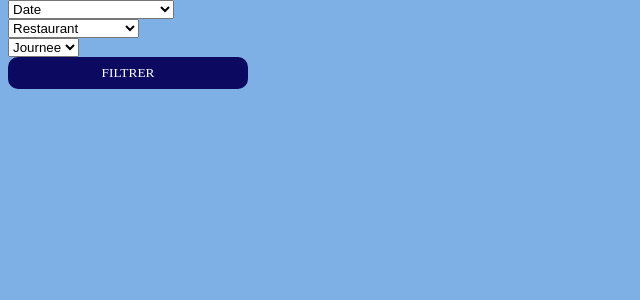
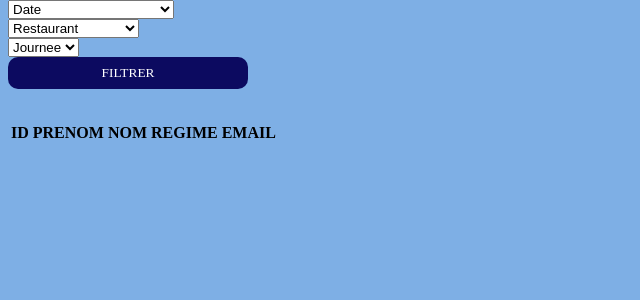
Before and after one commit to luis-doudeau/SAE-3.05, a Flask app: page /secretaireConsommateur/ in a window 1280 px wide. Shown: the part 224-524 px from the top of the page, without its empty margins (0-640 px from the left). Run offline with Flask 2, Linux system fonts and the light colour scheme; tables that the repository leaves empty hold one stand-in row (values such as "Sample post"); lists and menus that the app fills with data are empty; some web fonts are replaced.

Commit message:
Requete finale pour avoir tous les mangeurs + affichage avec flask selon les differentes methodes de triage

```diff
--- a/Developpement/app/ConnexionPythonSQL.py
+++ b/Developpement/app/ConnexionPythonSQL.py
@@ -13,20 +13,22 @@ from sqlalchemy.orm import sessionmaker
 from sqlalchemy.ext.declarative import declarative_base
 import datetime
 from datetime import date
-from Exposant import Exposant
-from Consommateur import Consommateur
-from Staff import Staff
-from Intervenant import Intervenant
-from Auteur import Auteur
-from Presse import Presse
-from Invite import Invite
-from Participant import Participant
-from Loger import Loger
-from Hotel import Hotel
-from Manger import Manger
-from Repas import Repas
-from Creneau import Creneau
-from Restaurant import Restaurant
+from .Exposant import Exposant
+from .Consommateur import Consommateur
+from .Staff import Staff
+from .Intervenant import Intervenant
+from .Auteur import Auteur
+from .Presse import Presse
+from .Invite import Invite
+from .Participant import Participant
+from .Loger import Loger
+from .Hotel import Hotel
+from .Manger import Manger
+from .Repas import Repas
+from .Creneau import Creneau
+from .Restaurant import Restaurant
+from .Regime import Regime
+from .Avoir import Avoir
 
 # pour avoir sqlalchemy :
 # sudo apt-get update
@@ -407,7 +409,7 @@ def affiche_participant_trier_consommateur(session):
 def get_nom_restaurant():
     liste_nom_resteau = []
     for nom in session.query(Restaurant):
-        liste_nom_resteau.append(nom.nomRest)
+        liste_nom_resteau.append((nom.nomRest, nom.idRest))
     return liste_nom_resteau
 
 def get_nom_hotel():
@@ -418,23 +420,31 @@ def get_nom_hotel():
 
 
 
-def afficher_consommateur(session, date, restaurant, midi):
+def afficher_consommateur(session, date_jour, restaurant, midi):
+
+    if restaurant != "Restaurant":
+        restaurant = int(restaurant)
+    if midi == "true":
+        midi = True
+    elif midi == "false":
+        midi = False
     liste_consommateurs = []
     liste_creneau = []
     liste_repas = []
     liste_mangeur = []
     if restaurant != "Restaurant" and midi != "Journee":
-        repas = session.query(Creneau, Creneau.dateDebut, Creneau.idCreneau, Repas.idRepas).join(Repas, Repas.idCreneau == Creneau.idCreneau).filter(Restaurant.nomRest == restaurant).filter(Repas.estMidi == midi).all()
+        repas = session.query(Creneau, Creneau.dateDebut, Creneau.idCreneau, Repas.idRepas).join(Repas, Repas.idCreneau == Creneau.idCreneau).filter(Repas.idRest == restaurant).filter(Repas.estMidi == midi).all()
     elif restaurant == "Restaurant" and midi == "Journee":
         repas = session.query(Creneau, Creneau.dateDebut, Creneau.idCreneau, Repas.idRepas).join(Repas, Repas.idCreneau == Creneau.idCreneau)
     elif restaurant != "Restaurant":
-        repas = session.query(Creneau, Creneau.dateDebut, Creneau.idCreneau, Repas.idRepas).join(Repas, Repas.idCreneau == Creneau.idCreneau).filter(Restaurant.nomRest == restaurant).all()
+        repas = session.query(Creneau, Creneau.dateDebut, Creneau.idCreneau, Repas.idRepas).join(Repas, Repas.idCreneau == Creneau.idCreneau).filter(Repas.idRest == restaurant).all()
     elif midi != "Journee":
         repas = session.query(Creneau, Creneau.dateDebut, Creneau.idCreneau, Repas.idRepas).join(Repas, Repas.idCreneau == Creneau.idCreneau).filter(Repas.estMidi == midi).all()
 
-    if date != "Date":
+    if date_jour[0] != "Date":
+        date_jour = date(int(date_jour[0]), int(date_jour[1]), int(date_jour[2]))
         for cren in repas:
-            if cren[1].date() == date:
+            if cren[1].date() == date_jour:
                 liste_creneau.append(cren[2])
         repas = session.query(Repas, Repas.idCreneau, Repas.idRepas).all()
         for rep in repas:
@@ -454,7 +464,16 @@ def afficher_consommateur(session, date, restaurant, midi):
     for consomm in consommateurs:
         if consomm[1] in liste_mangeur:
             liste_consommateurs.append(consomm[1])
-    liste_participants = get_liste_participant_id_consommateur(session, liste_consommateurs)
+    liste_participants = get_liste_participant_idp_regime(session, liste_consommateurs)
+    return liste_participants
+
+
+def get_liste_participant_idp_regime(session, liste_id):
+    liste_participants = []
+    participants = session.query(Participant).join(Consommateur, Participant.idP == Consommateur.idP).all()
+    for une_personne in participants:
+        if une_personne.idP in liste_id:
+            liste_participants.append((une_personne, get_regime(session, une_personne.idP)))
     return liste_participants
 
 def get_liste_participant_id_consommateur(session, liste_id):
@@ -465,6 +484,16 @@ def get_liste_participant_id_consommateur(session, liste_id):
             liste_participants.append(une_personne)
     return liste_participants
 
+def get_regime(session, id_p):
+    str_regime = ""
+    liste_regime = session.query(Regime.nomRegime).join(Avoir, Avoir.idregime == Regime.idRegime).filter(Avoir.idP == id_p).all()
+    if len(liste_regime) == 0:
+        str_regime = "Pas de regime"
+    else:
+        for un_regime in liste_regime:
+            str_regime += str(un_regime[0]) + ", "
+        str_regime = str_regime[:-2]
+    return str_regime
 #print(affiche_participant_date(session, datetime.datetime(2022,11,18,11,30).date(), "Erat Eget Tincidunt Incorporated", True))
 #print(affiche_participant_date_dateFalse(session,"Donec Est Mauris LLP", True))
 #print(affiche_participant_date_resaurantFalse(session, datetime.datetime(2022,11,19,12,30).date(), True))
@@ -515,7 +544,7 @@ def get_dormeur(session, date, hotel):
 
     return liste_participants
 
-print(get_dormeur(session, "2022-11-19", 1))
+#print(get_dormeur(session, "2022-11-19", 1))
 
 
 
--- a/Developpement/app/templates/secretaireConsommateur.html
+++ b/Developpement/app/templates/secretaireConsommateur.html
@@ -48,7 +48,7 @@
             <form method="POST">
                     <div class="user-box">
                         <select name="jours" id="jours">
-                            <option value="Date">Date</option>
+                          <option value="Date">Date</option>
                           <option value="2022,11,18">Vendredi 18 Novembre</option>
                           <option value="2022,11,19">Samedi 19 Novembre</option>
                           <option value="2022,11,20">Dimanche 20 Novembre</option>
@@ -58,8 +58,8 @@
                     <div class="user-box">
                         <select name="nomR" id="nomR">
                             <option value="Restaurant">Restaurant</option>
-                            {%for nomRestau in nomsRestau%}
-                            <option value="{{nomRestau}}">{{nomRestau}}</option>
+                            {%for (nomRestau,idRestau) in nomsRestau%}
+                            <option value="{{idRestau}}">{{nomRestau}}</option>
                             {%endfor%}
 
                         </select>
@@ -68,8 +68,8 @@
                     <div class="user-box">
                         <select name="heureR" id="heureR">
                             <option value="Journee">Journee</option>
-                            <option value="Soir">Soir</option>
-                            <option value="Midi">Midi</option>
+                            <option value="false">Soir</option>
+                            <option value="true">Midi</option>
                         </select>
 
                     </div>
@@ -77,6 +77,30 @@
                         <input class="input-user-box" id="boutonConnecter" type="submit" value="FILTRER">
                     </div>
             </form>
+            <section>
+                <table>
+                    <tr>
+                        <th scope="col">ID</th>
+                        <th scope="col">PRENOM</th>
+                        <th scope="col">NOM</th>
+                        <th scope="col">REGIME</th>
+                        <th scope="col">EMAIL</th>
+                    </tr>
+
+                    {%for (un_consommateur, regime) in liste_conso%}
+                        <tr>
+                            <th scope="col">{{un_consommateur.idP}}</th>
+                            <th scope="col">{{un_consommateur.prenomP}}</th>
+                            <th scope="col">{{un_consommateur.nomP}}</th>
+                            <th scope="col">{{regime}}</th>
+                            <th scope="col">{{un_consommateur.emailP}}</th>
+                        </tr>
+                    {%endfor%}
+
+
+            </table>
+
+            </section>
     </main>
 </body>
 </html>
--- a/Developpement/app/views.py
+++ b/Developpement/app/views.py
@@ -1,7 +1,7 @@
 from datetime import date
 from flask import Flask, render_template, request
 
-from .ConnexionPythonSQL import get_info_personne,session,get_nom_restaurant, get_nom_hotel, get_dormeur
+from .ConnexionPythonSQL import get_info_personne,session,get_nom_restaurant, get_nom_hotel, get_dormeur, afficher_consommateur
 
 
 
@@ -28,11 +28,11 @@ def suite():
 def conso():
     if request.method == 'POST':
         la_date = request.form["jours"].split(",")
-        jour = date(int(la_date[0]),int(la_date[1]),int(la_date[2]))
-        print(jour)
+        print(la_date)
         print(request.form["nomR"])
         print(request.form["heureR"])
-        return render_template('secretaireConsommateur.html', nomsRestau = get_nom_restaurant())
+        liste_consommateur = afficher_consommateur(session,la_date, request.form["nomR"],request.form["heureR"])
+        return render_template('secretaireConsommateur.html', nomsRestau = get_nom_restaurant(), liste_conso = liste_consommateur)
     return render_template('secretaireConsommateur.html', nomsRestau = get_nom_restaurant())
 
 @app.route('/dormeurSecretaire/', methods = ["POST", "GET"])
```
